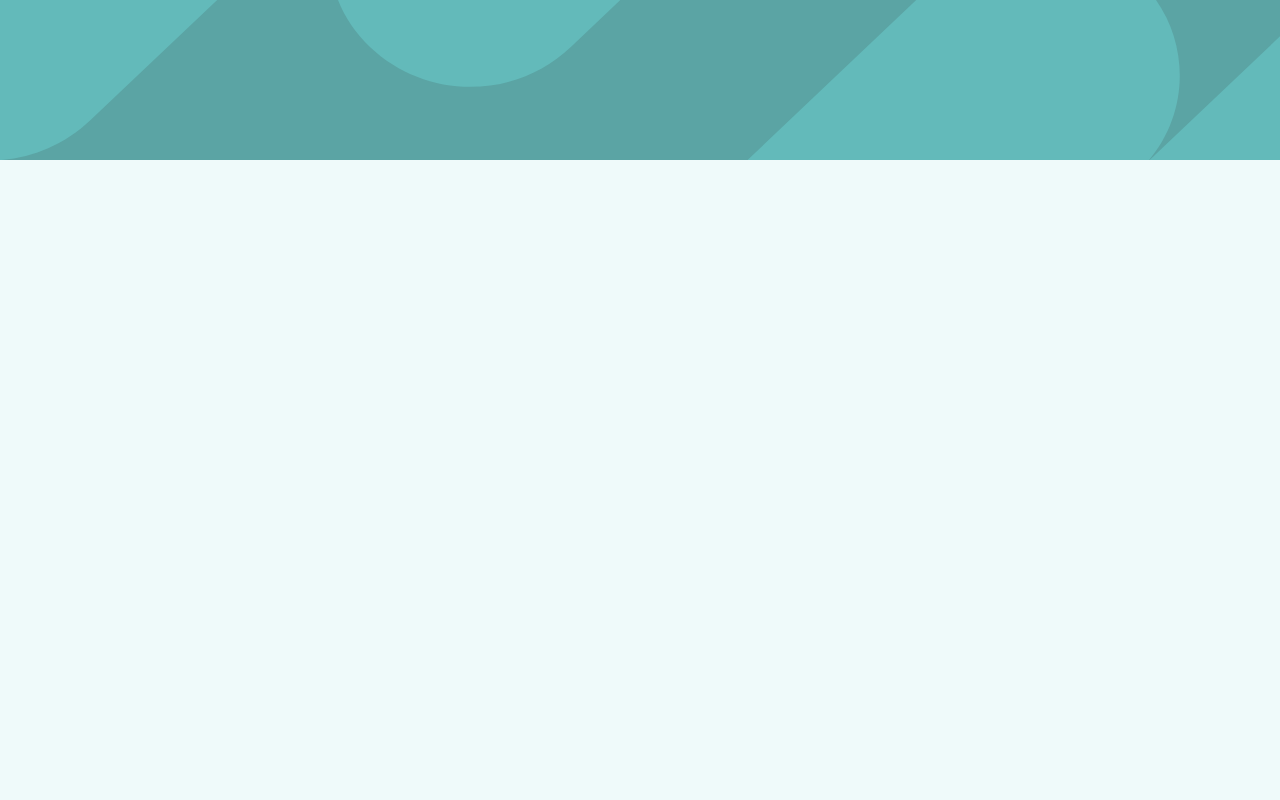
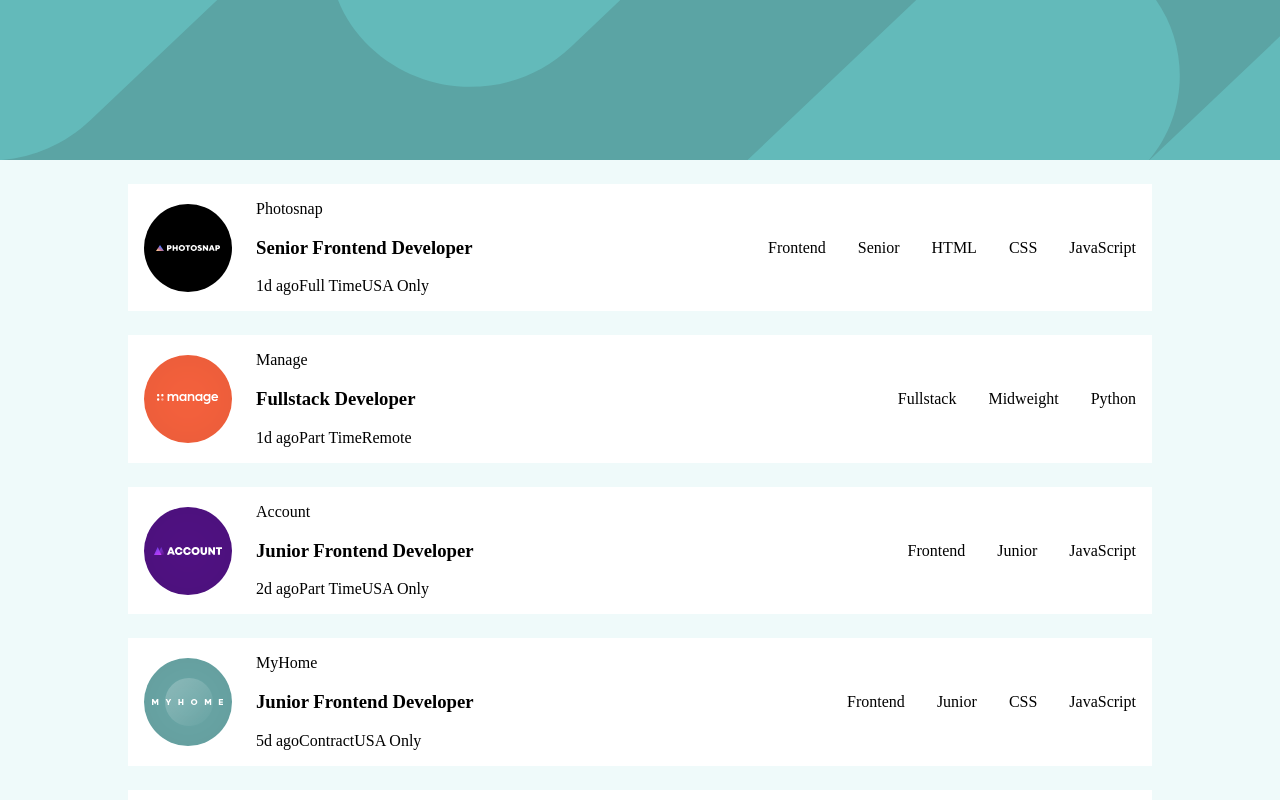
Before and after one commit to Chaffexd/job-list-site, a React (Vite) app: page / in a window 1280 px wide. Shown: the top 800 px of the page. Built offline with nearby package versions, Linux system fonts and the light colour scheme.

Commit message:
requires styling, basic concept present

```diff
--- a/src/App.css
+++ b/src/App.css
@@ -1,7 +1,8 @@
-.App {
+html {
   background-color: hsl(180, 52%, 96%);
-  height: 100vh;
+  height: auto;
 }
+
 
 body {
   margin: 0;
@@ -14,4 +15,5 @@ body {
   background-color: hsl(180, 29%, 50%);
   min-width: 100vw;
   height: 10em;
+  display: block;
 }
--- a/src/App.jsx
+++ b/src/App.jsx
@@ -1,12 +1,14 @@
 import { useState } from 'react'
 
 import './App.css'
+import JobList from './components/JobList/JobList'
 
 function App() {
 
   return (
     <div className="App">
       <div className="header"></div>
+      <JobList />
     </div>
   )
 }
--- /dev/null
+++ b/src/components/JobList/JobList.jsx
@@ -0,0 +1,14 @@
+import React from 'react';
+import Jobs from './Jobs';
+
+import classes from './JobList.module.css';
+
+const JobList = () => {
+  return (
+    <div className={classes.jobsContainer}>
+        <Jobs />
+    </div>
+  );
+};
+
+export default JobList;
--- /dev/null
+++ b/src/components/JobList/JobList.module.css
@@ -0,0 +1,5 @@
+.jobsContainer {
+    max-width: 80%;
+    height: auto;
+    margin: 0 auto;
+}
--- /dev/null
+++ b/src/components/JobList/Jobs.jsx
@@ -0,0 +1,40 @@
+import React from 'react';
+import data from '../../../data.json';
+
+import classes from './Jobs.module.css';
+
+const Jobs = () => {
+  return (
+    <>
+        {data.map(jobItem => (
+            <div key={jobItem.id}>
+                <div className={classes.jobs}>
+                    <div className={classes.jobContainer}>
+                        <div className={classes.companyLogoContainer}>
+                            <img src={jobItem.logo} alt="Company logo" />
+                        </div>
+                        <div>
+                            <span>{jobItem.company}</span>
+                            <span>{jobItem.new}</span>
+                            <span>{jobItem.new}</span>
+                            <h3>{jobItem.position}</h3>
+                            <span>{jobItem.postedAt}</span>
+                            <span>{jobItem.contract}</span>
+                            <span>{jobItem.location}</span>
+                        </div>
+                    </div>
+                    <div className={classes.jobInfoContainer}>
+                        <span className={classes.jobInfo}>{jobItem.role}</span>
+                        <span className={classes.jobInfo}>{jobItem.level}</span>
+                        {jobItem.languages.map((language, index) => (
+                            <span key={index} className={classes.jobInfo}>{language}</span>
+                        ))}
+                    </div>
+                </div>
+            </div>
+        ))}
+    </>
+  );
+};
+
+export default Jobs;
--- /dev/null
+++ b/src/components/JobList/Jobs.module.css
@@ -0,0 +1,27 @@
+.jobs {
+    display: flex;
+    min-width: 100%;
+    background-color: white;
+    justify-content: space-between;
+    margin: 1.5em 0 1.5em 0;
+}
+
+.jobContainer {
+    display: flex;
+    padding: 1em;
+}
+
+.companyLogoContainer {
+    margin-right: 1.5em;
+    display: flex;
+    align-items: center;
+}
+
+.jobInfoContainer {
+    display: flex;
+    align-items: center;
+}
+
+.jobInfo {
+    margin: 0 1em 0 1em;
+}
```
